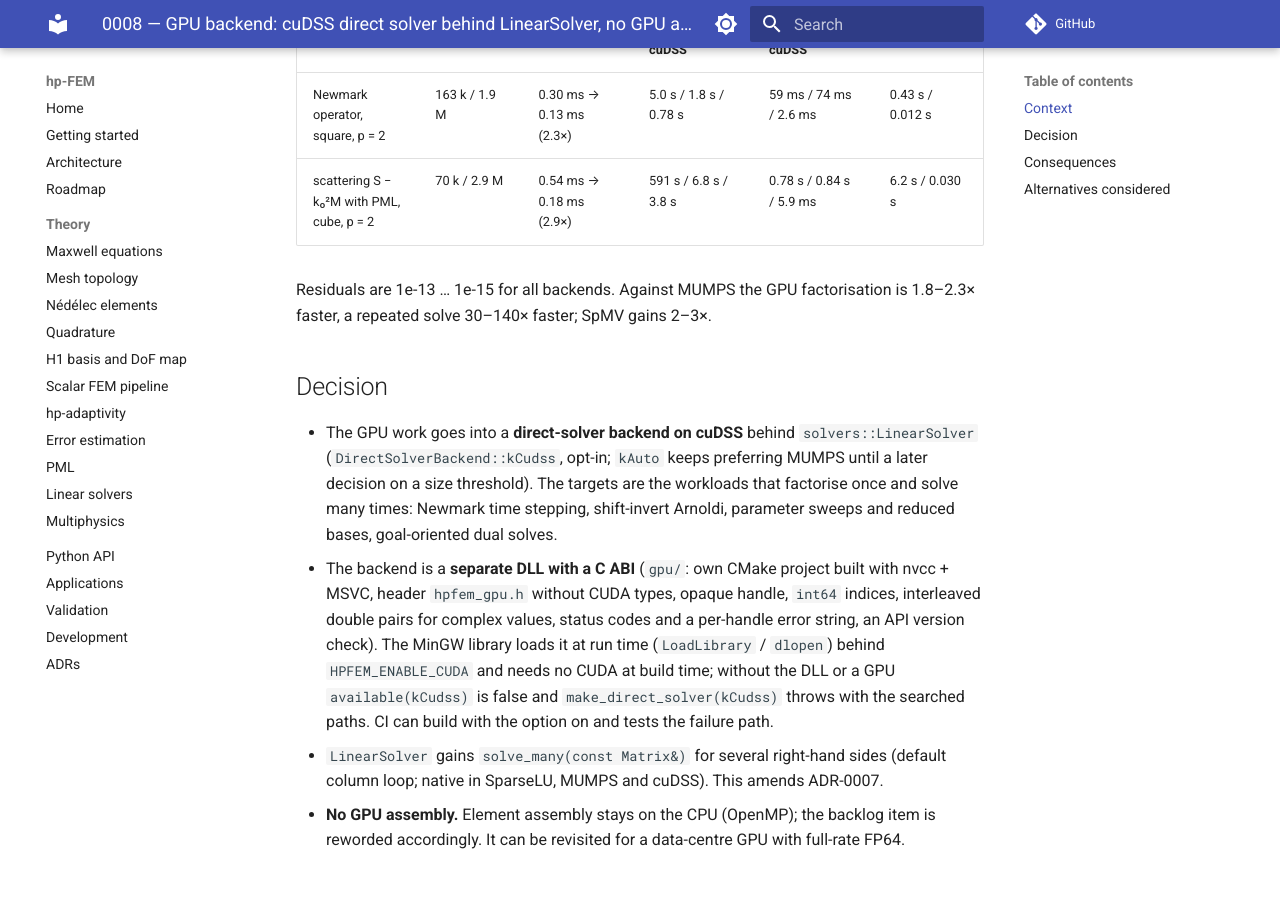
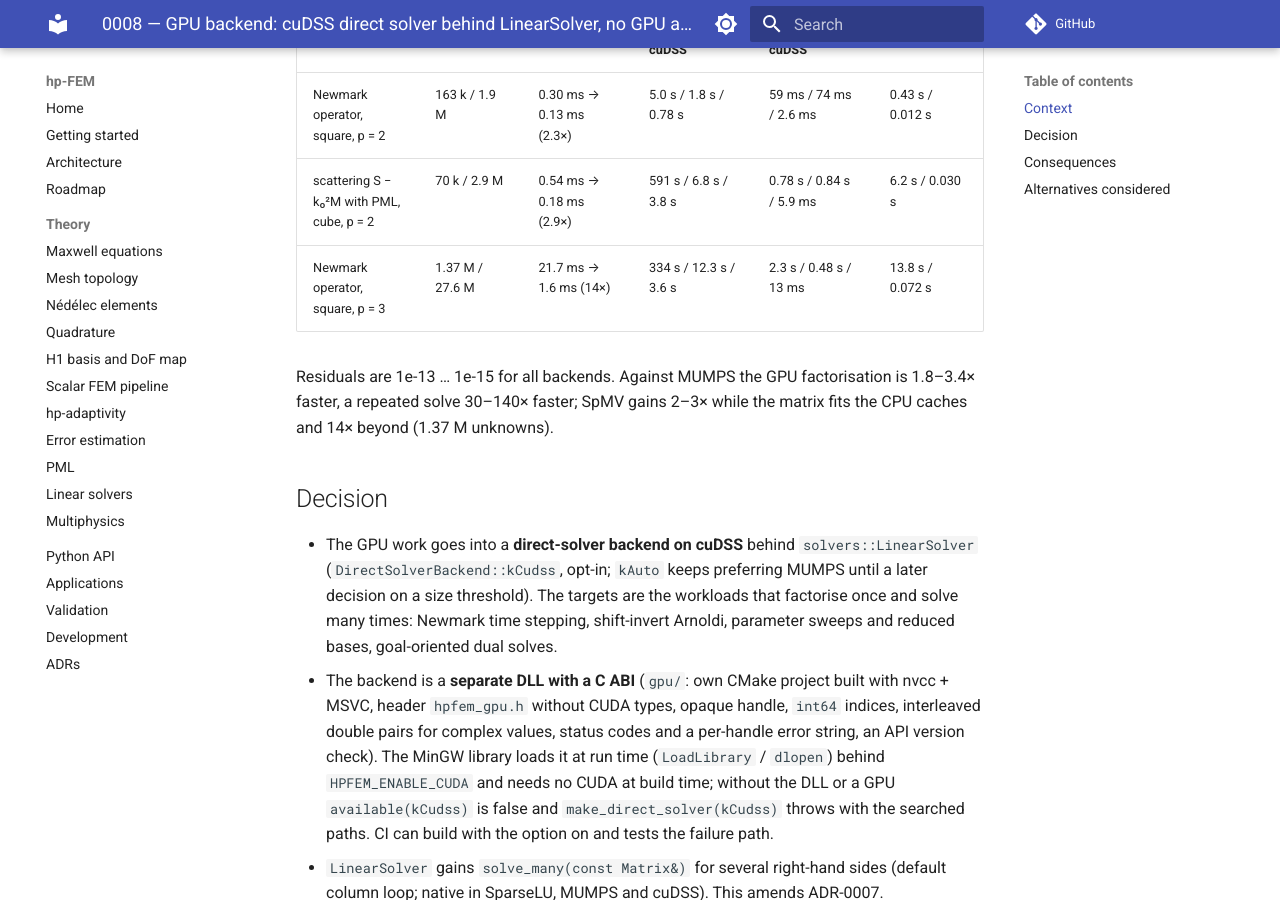
Before and after one commit to PhotonPower/hp-FEM, an MkDocs documentation site: the page built from docs/adr/0008-gpu-backend.md, in a window 1280 px wide and 900 px high, scrolled down 779 px. Built offline with MkDocs 1.6.1 and Material for MkDocs 9.7.7, drawn with Linux system fonts in a browser that asks for light colours; comment, search, counter and statistics services are not loaded.

Commit message:
docs(adr): add the 1.37 M unknown Newmark case to ADR-0008
Co-Authored-By: Claude Fable 5.1 <noreply@anthropic.com>

```diff
--- a/docs/adr/0008-gpu-backend.md
+++ b/docs/adr/0008-gpu-backend.md
@@ -23,9 +23,11 @@ decision:
    |---|---|---|---|---|---|
    | Newmark operator, square, p = 2 | 163 k / 1.9 M | 0.30 ms → 0.13 ms (2.3×) | 5.0 s / 1.8 s / 0.78 s | 59 ms / 74 ms / 2.6 ms | 0.43 s / 0.012 s |
    | scattering S − k₀²M with PML, cube, p = 2 | 70 k / 2.9 M | 0.54 ms → 0.18 ms (2.9×) | 591 s / 6.8 s / 3.8 s | 0.78 s / 0.84 s / 5.9 ms | 6.2 s / 0.030 s |
+   | Newmark operator, square, p = 3 | 1.37 M / 27.6 M | 21.7 ms → 1.6 ms (14×) | 334 s / 12.3 s / 3.6 s | 2.3 s / 0.48 s / 13 ms | 13.8 s / 0.072 s |
 
    Residuals are 1e-13 … 1e-15 for all backends. Against MUMPS the GPU factorisation is
-   1.8–2.3× faster, a repeated solve 30–140× faster; SpMV gains 2–3×.
+   1.8–3.4× faster, a repeated solve 30–140× faster; SpMV gains 2–3× while the matrix fits the
+   CPU caches and 14× beyond (1.37 M unknowns).
 
 ## Decision
 - The GPU work goes into a **direct-solver backend on cuDSS** behind `solvers::LinearSolver`
```
Also changed, not shown: 1 other file.
